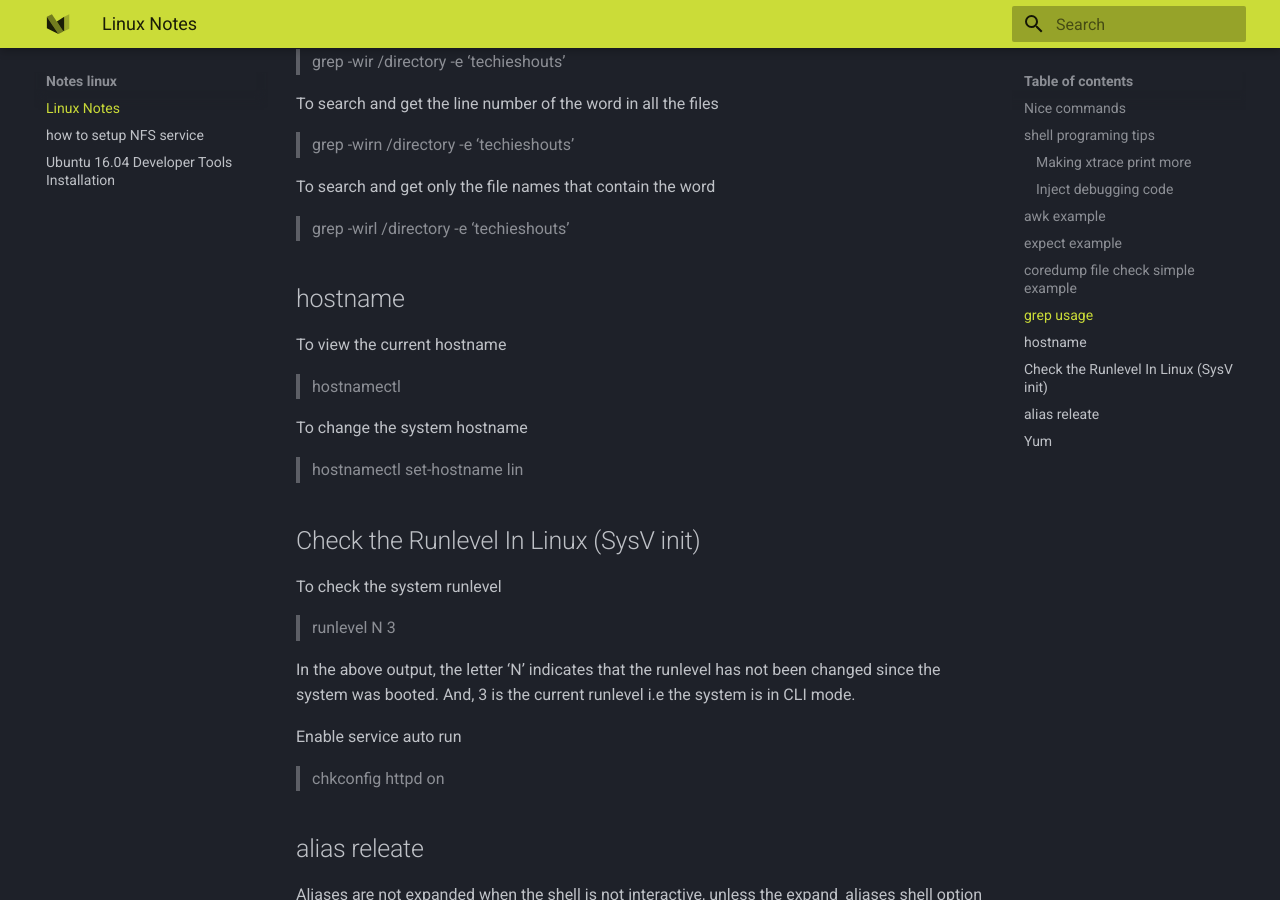
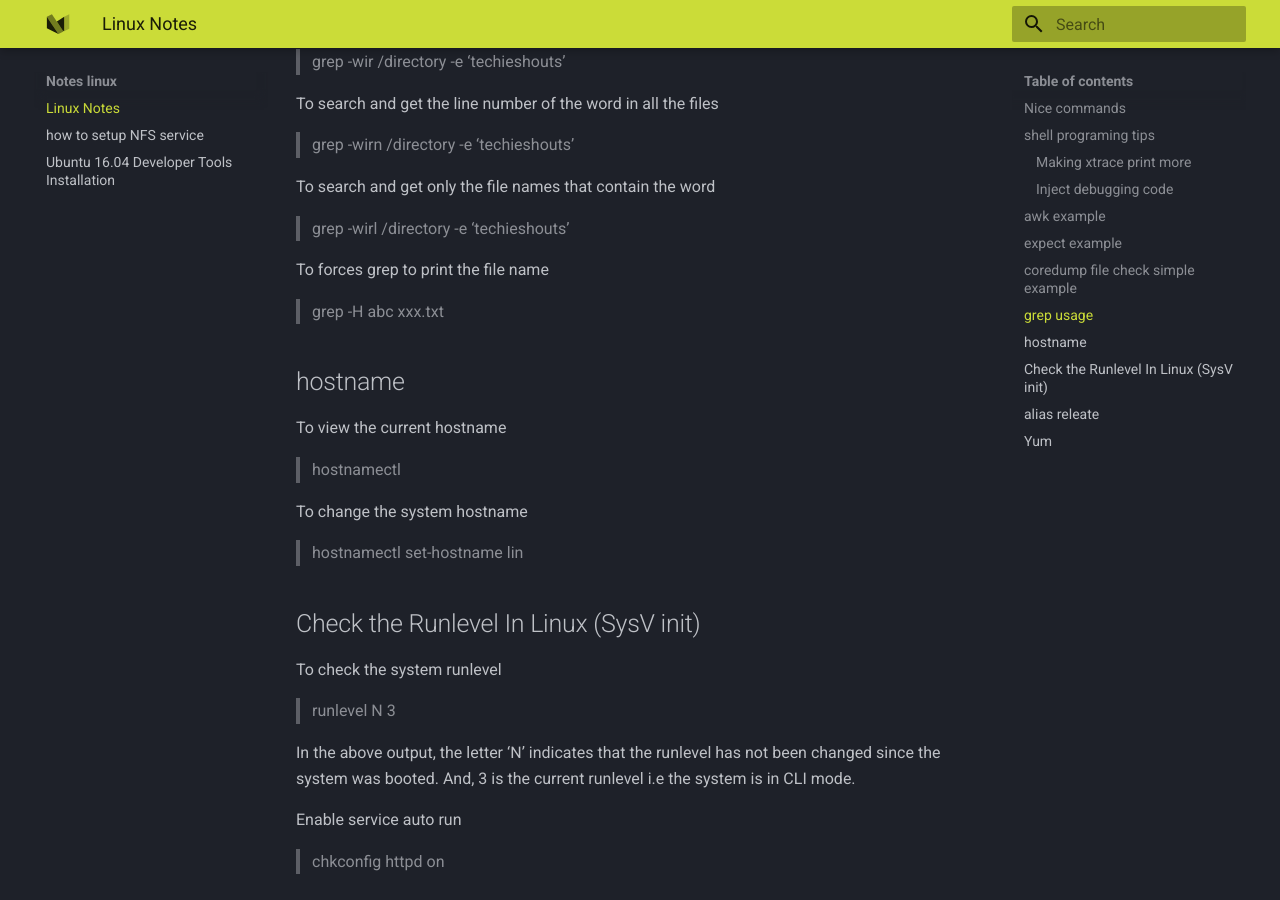
Before and after one commit to liambob77/ruihan.tech, an MkDocs documentation site: the page built from docs/notes_linux/Linux.md, in a window 1280 px wide and 900 px high, scrolled down 3332 px. Built offline with MkDocs 1.6.1 and Material for MkDocs 9.7.7, drawn with Linux system fonts in a browser that asks for light colours.

Commit message:
Update Linux.md

```diff
--- a/docs/notes_linux/Linux.md
+++ b/docs/notes_linux/Linux.md
@@ -151,6 +151,10 @@ To search and get only the file names that contain the word
 
 > grep -wirl /directory -e ‘techieshouts’
 
+To forces grep to print the file name
+
+> grep -H abc xxx.txt
+
 ## hostname
 
 To view the current hostname
```
